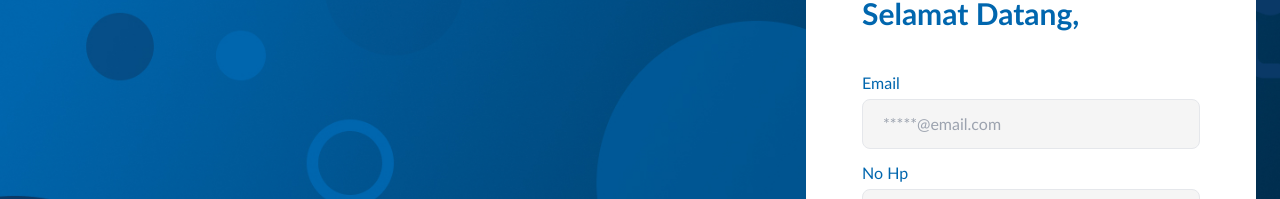
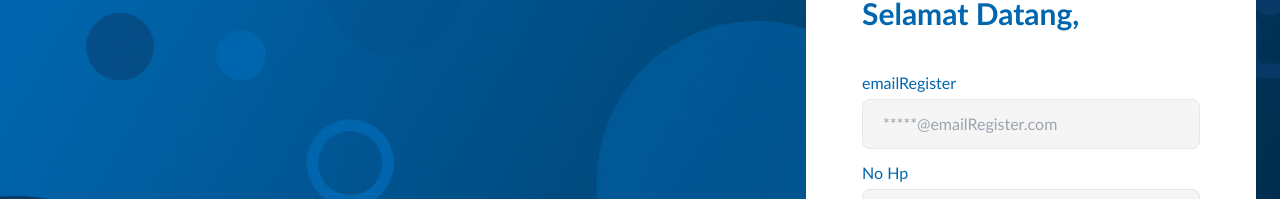
Before and after one commit to SYNRGY7-Team4/Frontend, a React (Vite) app: page /register in a window 1280 px wide. Shown: the part 329-528 px from the top of the page. Built offline with nearby package versions, Linux system fonts and the light colour scheme.

Commit message:
refactor: fix bug

```diff
--- a/src/pages/Dashboard/Dashboard.tsx
+++ b/src/pages/Dashboard/Dashboard.tsx
@@ -5,14 +5,13 @@ import TransaksiTerbaruCard from "@/components/TransaksiTerbaruCard/TransaksiTer
 import BayarCard from "@/components/BayarCard/BayarCard";
 import RiwayatTransaksiTable from "@/components/RiwayatTransaksiTable/RiwayatTransaksiTable";
 import { useUserStore } from "@/store/UserStore";
-import { useEffect, useRef, useState } from "react";
+import { useEffect, useState } from "react";
 import SpinnerWrapper from "@/components/Spinner/SpinnerWrapper";
 import { Link } from "react-router-dom";
 
 export default function Dashboard() {
   const { userData, isLoading, fetchUserData, fetchBalance } = useUserStore();
   const [lastLogin, setLastLogin] = useState("");
-  const prevUserDataRef = useRef(userData);
 
   useEffect(() => {
     const now = new Date();
@@ -29,18 +28,14 @@ export default function Dashboard() {
   }, []);
 
   useEffect(() => {
-    const fetchData = async () => {
-      await fetchUserData();
-    };
-    fetchData();
-  }, [fetchUserData]);
+    if (!userData) {
+      fetchUserData();
+    }
+  }, [fetchUserData, userData]);
 
   useEffect(() => {
-    if (userData && userData !== prevUserDataRef.current) {
-      prevUserDataRef.current = userData;
-      if (userData.account_number) {
-        fetchBalance(userData.account_number);
-      }
+    if (userData && userData.account_number) {
+      fetchBalance(userData.account_number);
     }
   }, [userData, fetchBalance]);
 
--- a/src/pages/Mutasi/Mutasi.tsx
+++ b/src/pages/Mutasi/Mutasi.tsx
@@ -19,13 +19,11 @@ export default function Mutasi() {
               <Label htmlFor="jenisTransaksi">Jenis Transaksi</Label>
               <select
                 id="jenisTransaksi"
-                className="w-full h-[42px] bg-neutral-01 px-5 rounded-lg focus:outline-primary-blue border border-primary-blue focus:ring-primary-blue focus:border-primary-blue block dark:bg-neutral-01 dark:border-primary-blue dark:placeholder-gray-400 dark:text-black dark:focus:ring-primary-blue dark:focus:border-primary-blue"
+                className="w-full h-[42px] bg-neutral-01 px-5 rounded-lg focus:outline-primary-blue border border-primary-blue appearance-none focus:ring-primary-blue focus:border-primary-blue block "
                 aria-label="Jenis Transaksi"
-                value="semua"
+                defaultValue="semua"
               >
-                <option selected value="semua">
-                  Semua
-                </option>
+                <option value="semua">Semua</option>
                 <option value="debit">Uang Masuk</option>
                 <option value="kredit">Uang Keluar</option>
               </select>
--- a/src/pages/Register/Registrasi/Register.tsx
+++ b/src/pages/Register/Registrasi/Register.tsx
@@ -29,7 +29,7 @@ export default function Register() {
   });
 
   const onSubmit = async (data: TRegisterSchema) => {
-    setField("email", data.email);
+    setField("emailRegister", data.emailRegister);
     setField("no_hp", data.phoneNumber);
 
     withLoading(async () => {
@@ -59,31 +59,31 @@ export default function Register() {
                 <div className="flex flex-col gap-y-3">
                   <div className="flex flex-col gap-y-1">
                     <div className="flex items-center gap-1">
-                      <Label htmlFor="email">Email</Label>
-                      {errors.email && (
+                      <Label htmlFor="emailRegister">emailRegister</Label>
+                      {errors.emailRegister && (
                         <span className="text-secondary-red flex items-center">
                           <MaterialSymbol icon="error" title="error" />
                         </span>
                       )}
                     </div>
                     <Input
-                      type="email"
-                      id="email"
-                      placeholder="*****@email.com"
-                      aria-label="Masukkan email Anda"
-                      {...register("email")}
+                      type="emailRegister"
+                      id="emailRegister"
+                      placeholder="*****@emailRegister.com"
+                      aria-label="Masukkan emailRegister Anda"
+                      {...register("emailRegister")}
                       className={`${
-                        errors.email
+                        errors.emailRegister
                           ? "focus:outline-secondary-red border-secondary-red"
                           : ""
                       }`}
                     />
-                    {errors.email && (
+                    {errors.emailRegister && (
                       <span
                         className="text-red-500 text-sm"
-                        aria-label={errors.email.message}
+                        aria-label={errors.emailRegister.message}
                       >
-                        {errors.email.message}
+                        {errors.emailRegister.message}
                       </span>
                     )}
                   </div>
--- a/src/pages/Register/Registrasi/RegisterSchema.ts
+++ b/src/pages/Register/Registrasi/RegisterSchema.ts
@@ -1,10 +1,10 @@
 import { z } from "zod";
 
 export const RegisterSchema = z.object({
-  email: z
+  emailRegister: z
     .string()
     .min(1, { message: "Input email tidak boleh kosong" })
-    .email("Harap isi dengan email yang valid"),
+    .email("Harap isi dengan emai yang valid"),
   phoneNumber: z.coerce
     .string()
     .min(1, { message: "Input nomor handphone tidak boleh kosong" })
--- a/src/store/UserStore.tsx
+++ b/src/store/UserStore.tsx
@@ -36,11 +36,6 @@ export const useUserStore = create<UserState>((set) => ({
       const data = response?.data as UserData;
       if (data) {
         set({ userData: data, isLoading: false });
-        const userObj = {
-          name: data.name,
-          account_number: data.account_number,
-        };
-        localStorage.setItem("user", JSON.stringify(userObj));
       } else {
         set({ error: "Invalid response from API", isLoading: false });
       }
```
